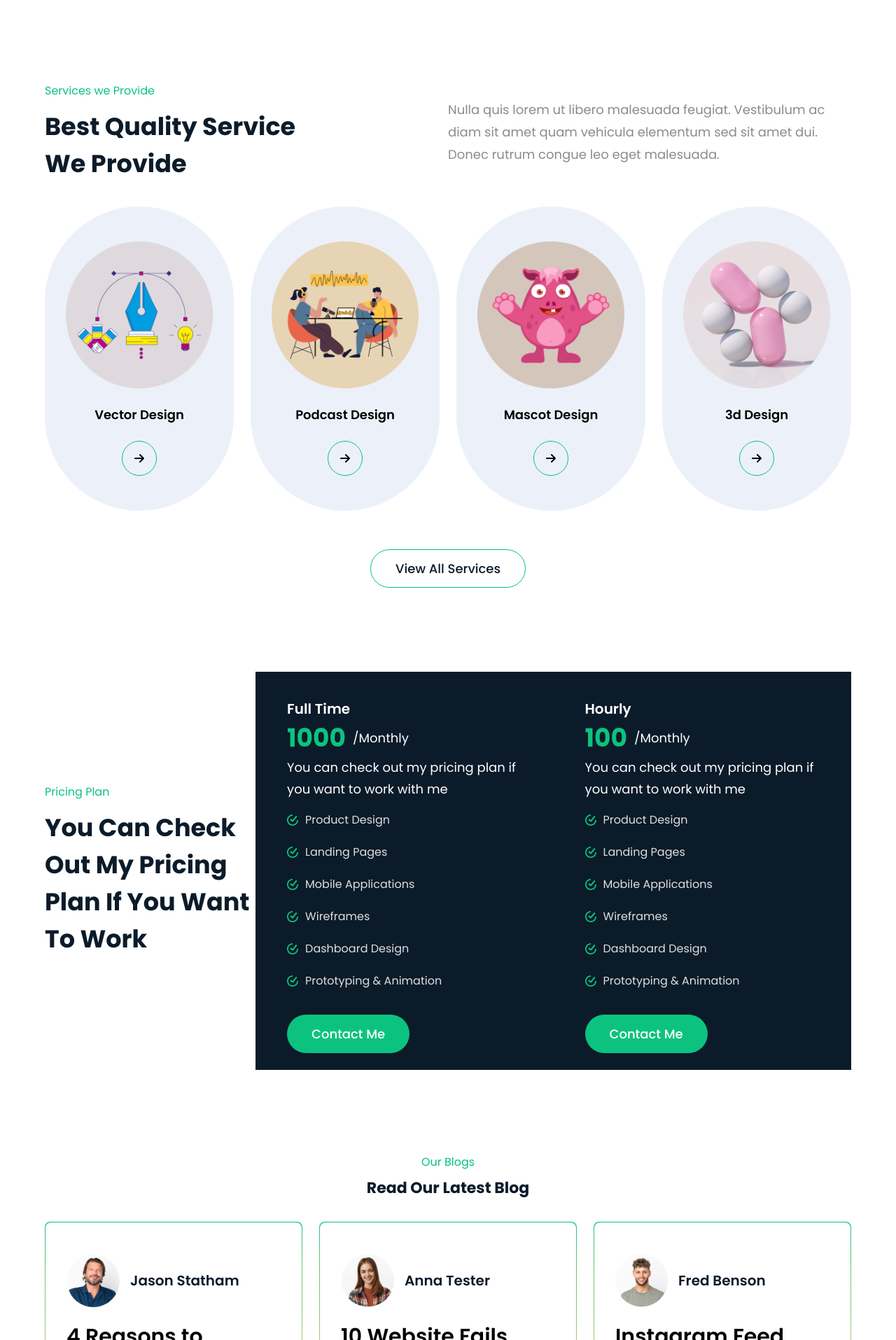
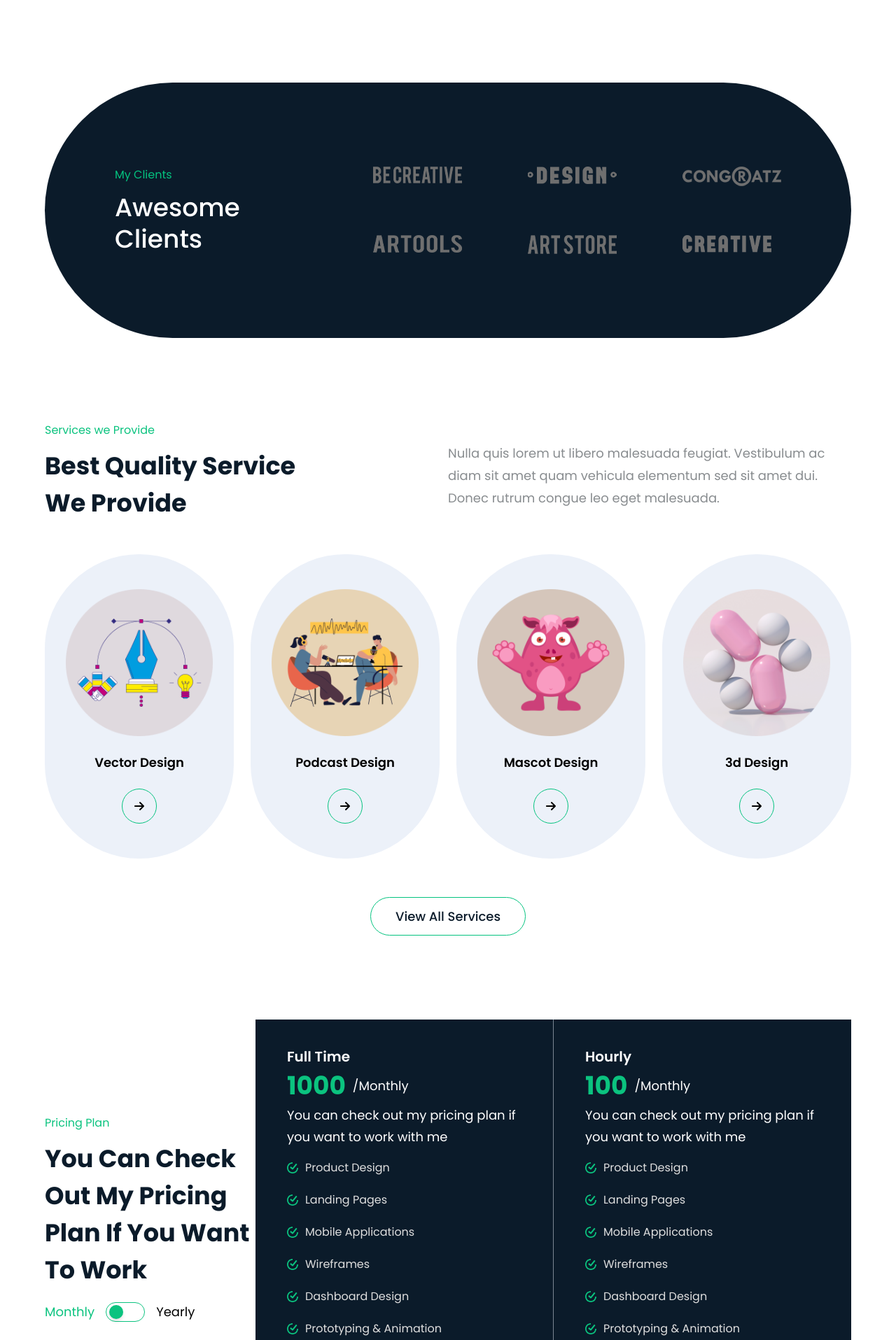
Before and after one commit to Rafay9908/axton, a React (Vite) app: page / in a window 1280 px wide. Shown: the part 865-2780 px from the top of the page at 70% size. Built offline with nearby package versions, Linux system fonts and the light colour scheme.

Commit message:
Add Clients Section

```diff
--- a/package.json
+++ b/package.json
@@ -12,6 +12,7 @@
   "dependencies": {
     "@tailwindcss/vite": "^4.0.9",
     "react": "^19.0.0",
+    "react-countup": "^6.5.3",
     "react-dom": "^19.0.0",
     "react-icons": "^5.5.0",
     "tailwindcss": "^4.0.9"
--- a/src/pages/Home.jsx
+++ b/src/pages/Home.jsx
@@ -1,4 +1,4 @@
-import React from "react";
+import React, { useState } from "react";
 import Header from "../components/Header";
 import Footer from "../components/Footer";
 
@@ -21,7 +21,16 @@ import { FaArrowRight } from "react-icons/fa6";
 
 import { SiTicktick } from "react-icons/si";
 
+import imgOne from '../assets/1.png'
+import imgTwo from '../assets/2.png'
+import imgThree from '../assets/3.png'
+import imgFour from '../assets/4.png'
+import imgFive from '../assets/5.png'
+import imgSix from '../assets/6.png'
+
 function Home() {
+  const [isYearly, setIsYearly] = useState(false);
+
   const socialLinks = [
     { icon: <FaFacebookF />, href: "#" },
     { icon: <FaTwitter />, href: "#" },
@@ -33,6 +42,8 @@ function Home() {
     { label: "Email", value: "beverly@gmail.com" },
     { label: "Phone", value: "+1-541-754-3010" },
   ];
+
+  const clientImages = [imgOne, imgTwo, imgThree, imgFour, imgFive, imgSix];
 
   const blogPosts = [
     {
@@ -65,9 +76,10 @@ function Home() {
   const pricingPlans = [
     {
       type: "Full Time",
-      price: 1000,
-      billingCycle: "/Monthly",
-      description: "You can check out my pricing plan if you want to work with me",
+      price: isYearly? "10000" : "1000",
+      billingCycle: isYearly? "/Yearly" : "/Monthly",
+      description:
+        "You can check out my pricing plan if you want to work with me",
       features: [
         "Product Design",
         "Landing Pages",
@@ -80,9 +92,10 @@ function Home() {
     },
     {
       type: "Hourly",
-      price: 100,
-      billingCycle: "/Monthly",
-      description: "You can check out my pricing plan if you want to work with me",
+      price: isYearly? "1000" : "100",
+      billingCycle: isYearly? "/Yearly" : "/Monthly",
+      description:
+        "You can check out my pricing plan if you want to work with me",
       features: [
         "Product Design",
         "Landing Pages",
@@ -161,6 +174,27 @@ function Home() {
         </div>
       </div>
 
+      <div className="">
+        <div className="container">
+          <div className="bg-[#0B1B2A] py-[120px] px-[100px] rounded-full flex justify-between h-[365px]">
+            <div>
+              <p className="text-[#04c37f] text-base font-normal leading-[150%] mb-[12px]">My Clients</p>
+              <h3 className="text-white text-4xl leading-[125%] font-medium">Awesome  <br />Clients</h3>
+            </div>
+
+            <div className="grid grid-cols-3 gap-y-[70px] gap-x-[80px]">
+              {clientImages.map((image) => (
+                <img className="cursor-pointer brightness-50 transition-all duration-500 hover:brightness-100" key={image} src={image} alt="#" />
+              ))}
+            </div>
+          </div>
+
+
+
+
+        </div>
+      </div>
+
       <div className="my-[120px]">
         <div className="container">
           <div className="flex flex-col xl:flex-row xl:items-center justify-between mb-[35px]">
@@ -168,11 +202,11 @@ function Home() {
               <p className="text-base font-normal text-[#0bc37f] leading-[150%] mb-[12px]">
                 Services we Provide
               </p>
-              <h3 className="text-[32px] xl:text-[35px] text-[#0B1B2A] font-bold xl:leading-[53px]">
+              <h3 className="text-[22px] xl:text-[35px] text-[#0B1B2A] font-bold xl:leading-[53px] my-[12px]">
                 Best Quality Service <br /> We Provide
               </h3>
             </div>
-            <p className="text-[#888C8F] text-[15px] xl:text-[18px] font-normal leading-[32px] xl:w-[50%] w-[70%]">
+            <p className="text-[#888C8F] text-[15px] xl:text-[18px] font-normal leading-[32px] xl:w-[50%] w-[100%]">
               Nulla quis lorem ut libero malesuada feugiat. Vestibulum ac diam
               sit amet quam vehicula elementum sed sit amet dui. Donec rutrum
               congue leo eget malesuada.
@@ -210,34 +244,75 @@ function Home() {
           </div>
 
           <div>
-          <div className="flex justify-between flex-row items-center pt-[120px]">
-            <div className="w-[40%]">
+            <div className="flex justify-between flex-col xl:flex-row items-center pt-[120px]">
+              <div className="w-[100%] xl:w-[40%] mb-[30px] xl:mb-[0px]">
                 <p className="text-base font-normal text-[#0bc37f] leading-[150%] mb-[12px]">
                   Pricing Plan
                 </p>
                 <h3 className="text-[32px] xl:text-[35px] text-[#0B1B2A] font-bold xl:leading-[53px]">
                   You Can Check Out My Pricing Plan If You Want To Work
                 </h3>
+                <div className="flex gap-x-[16px] mt-[20px]">
+                  <p className={`text-lg font-normal leading-[150%] ${isYearly? 'text-black' : 'text-[#0bc37f]'}`}>Monthly</p>
+                  <div
+                    className={`relative w-14 h-7 flex items-center rounded-full cursor-pointer transition-all duration-300 border border-[#0bc37f] bg-white`}
+                    onClick={() => setIsYearly(!isYearly)}
+                  >
+                    {/* Circle */}
+                    <div
+                      className={`absolute bg-[#0bc37f] w-5 h-5 rounded-full shadow-md transition-all duration-300 transform ${
+                        isYearly ? "translate-x-7" : "translate-x-1"
+                      }`}
+                    ></div>
+                  </div>
+                  <p className={`text-lg font-normal leading-[150%] ${isYearly? 'text-[#0bc37f]' : 'text-black'}`}>Yearly</p>
+                </div>
               </div>
 
-            <div className="flex">
-              {pricingPlans.map((pricingPlan) => (
-                <div className="bg-[#0B1B2A] py-[38px] px-[45px]" key={pricingPlan}>
+              <div className="flex flex-col xl:flex-row">
+                {pricingPlans.map((pricingPlan, i) => (
+                  <div
+                    className={`mb-[30px] xl:mb-[0px] bg-[#0B1B2A] py-[38px] px-[45px] ${
+                      i === 0 ? "border-r border-[#7B8692]" : ""
+                    }`}
+                    key={pricingPlan}
+                  >
                     <div>
-                    <p className="text-[15px] xl:text-[20px] text-white font-semibold">{pricingPlan.type}</p>
-                    <p className="text-[25px] xl:text-[36px] text-[#0bc37f] font-bold leading-[150%] flex">{pricingPlan.price} <span className="text-[12px] xl:text-[18px] text-white font-normal pl-[10px]">{pricingPlan.billingCycle}</span></p>
-                    <p className="text-lg font-normal leading-[170%] text-white mb-[16px]">{pricingPlan.description}</p>
+                      <p className="text-[15px] xl:text-[20px] text-white font-semibold">
+                        {pricingPlan.type}
+                      </p>
+                      <p className="text-[25px] xl:text-[36px] text-[#0bc37f] font-bold leading-[150%] flex">
+                        {pricingPlan.price}{" "}
+                        <span className="text-[12px] xl:text-[18px] text-white font-normal pl-[10px]">
+                          {pricingPlan.billingCycle}
+                        </span>
+                      </p>
+                      <p className="text-lg font-normal leading-[170%] text-white mb-[16px]">
+                        {pricingPlan.description}
+                      </p>
                     </div>
                     <ul className="mb-[50px]">
                       {pricingPlan.features.map((feature) => (
-                      <li key={feature} className="flex items-center flex-row mb-[22px] text-[#dfdfdf] font-normal text-base"><span className="pr-[10px] text-[#0bc37f]"><SiTicktick /></span> {feature}</li>
+                        <li
+                          key={feature}
+                          className="flex items-center flex-row mb-[22px] text-[#dfdfdf] font-normal text-base"
+                        >
+                          <span className="pr-[10px] text-[#0bc37f]">
+                            <SiTicktick />
+                          </span>{" "}
+                          {feature}
+                        </li>
                       ))}
                     </ul>
-                  <a href="#" className="py-[15px] px-[35px] bg-[#0bc37f] text-[18px] rounded-[30px] font-medium text-white">{pricingPlan.buttonText}</a>
+                    <a
+                      href="#"
+                      className="py-[15px] px-[35px] bg-[#0bc37f] text-[18px] rounded-[30px] font-medium text-white hover:bg-[#0b1b2a] border border-[#0bc37f] transition-all duration-400"
+                    >
+                      {pricingPlan.buttonText}
+                    </a>
                   </div>
                 ))}
               </div>
-
             </div>
           </div>
         </div>
@@ -251,8 +326,9 @@ function Home() {
               Read Our Latest Blog
             </h4>
           </div>
+
           <div className="flex flex-col items-center justify-between gap-y-[30px] xl:flex-row xl:gap-y-[0px] xl:gap-x-[24px] flex-nowrap">
-            {blogPosts.map((post) => (
+            {blogPosts.map((post, i) => (
               <div
                 key={post}
                 className="max-w-[516px] xl:w-1/3 xl:max-w-[416px] p-[1px] bg-gradient-to-t from-[#FAC544] to-[#04c37f] rounded-lg"
```
Also changed, not shown: 1 other file (tests, documents, lock files or other folders). Lines whose indentation alone changed are shown as unchanged.
